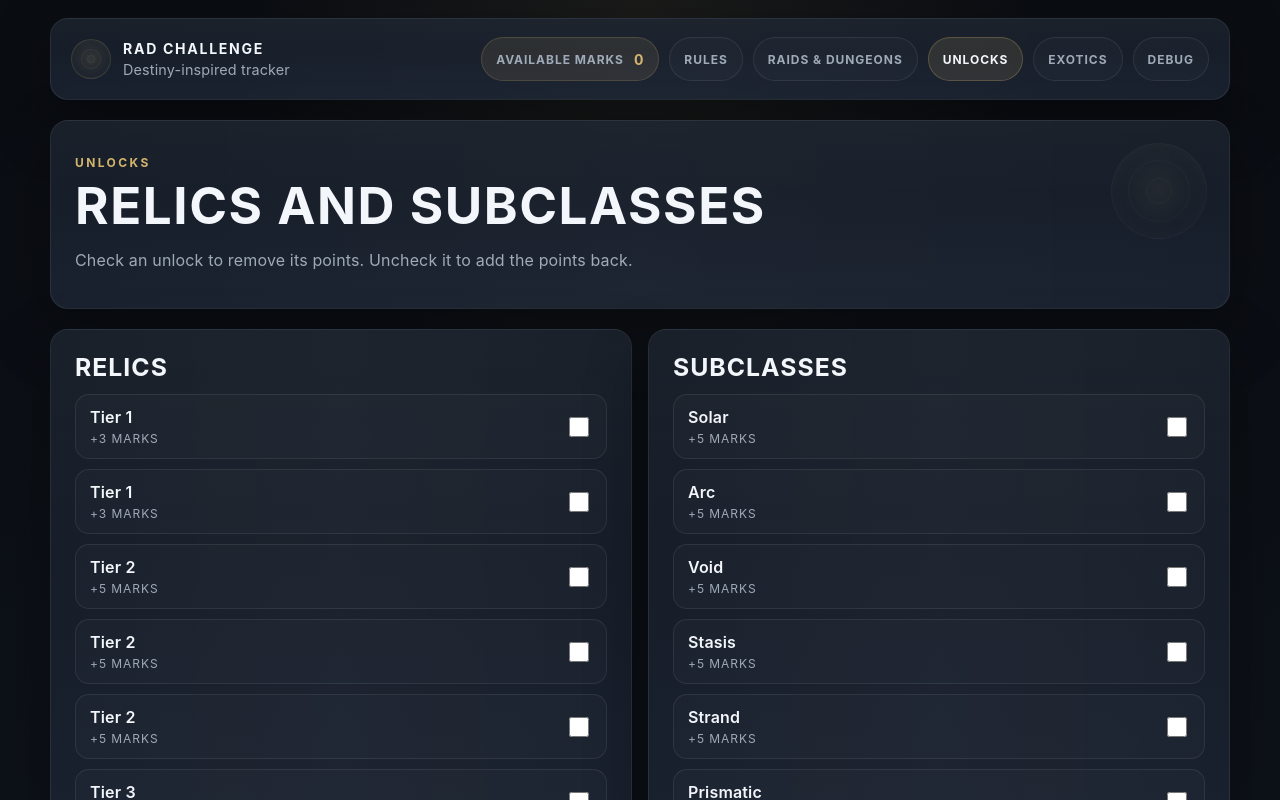
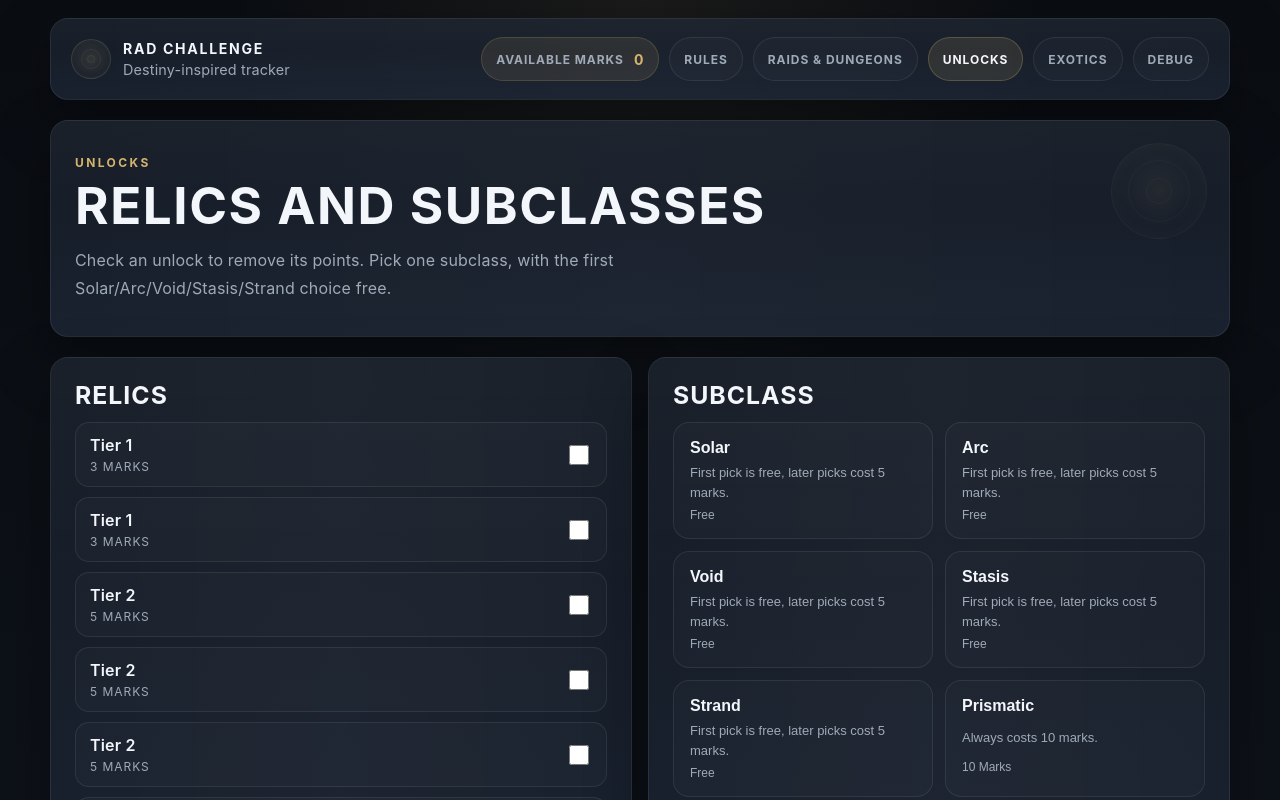
Before and after one commit to JLindstrom-US/RaD-Challenge, a React (Vite) app: page /unlocks in a window 1280 px wide. Shown: the top 800 px of the page. Built offline with nearby package versions, Linux system fonts and the light colour scheme.

Commit message:
Big Commit

```diff
--- a/src/App.jsx
+++ b/src/App.jsx
@@ -25,9 +25,9 @@
     if (!checked) return sum
     const [group, ...rest] = key.split(':')
     const index = Number(rest.join(':'))
-    const items = unlockGroups[group] || []
-    const item = items[index]
-    return item ? sum - item.cost : sum
+    if (group !== 'subclasses') return sum
+    const item = unlockGroups.subclasses[index]
+    return item ? sum - (item.name === 'Prismatic' ? 10 : item.cost) : sum
   }, 0)
 }
 
@@ -36,29 +36,22 @@
   const armorCount = Number(exotics?.armorCount || 0)
   const dismantledCount = Number(exotics?.dismantledCount || 0)
   const dualDestinyCount = Number(exotics?.dualDestinyCount || 0)
-  const weaponCost = Number(exotics?.weaponCost || 0)
-  const armorCost = Number(exotics?.armorCost || 0)
-  const dualDestinyCost = 5
-
-  return (
-    -(weaponCount * weaponCost) -
-    (armorCount * armorCost) +
-    dismantledCount +
-    -(dualDestinyCount * dualDestinyCost)
-  )
+  return -(weaponCount * 5) - (armorCount * 5) + dismantledCount - (dualDestinyCount * 5)
 }
 
 export default function App() {
   const [progress, setProgress] = useLocalState(STORAGE_KEY, {
     completions: {},
     unlocks: {},
+    subclass: {
+      selected: '',
+      freeUsed: false
+    },
     exotics: {
       weaponCount: 0,
       armorCount: 0,
       dismantledCount: 0,
       dualDestinyCount: 0,
-      weaponCost: 0,
-      armorCost: 0,
       weaponWheelUrl: 'https://example.com/exotic-weapon-wheel',
       armorWheelUrl: 'https://example.com/exotic-armor-wheel'
     },
@@ -67,6 +60,7 @@
 
   const completions = progress.completions || {}
   const unlocks = progress.unlocks || {}
+  const subclass = progress.subclass || { selected: '', freeUsed: false }
   const exotics = progress.exotics || {}
   const manualAdjust = Number(progress.manualAdjust || 0)
 
@@ -86,6 +80,13 @@
     setProgress((prev) => {
       const nextUnlocks = typeof updater === 'function' ? updater(prev.unlocks || {}) : updater
       return { ...prev, unlocks: nextUnlocks }
+    })
+  }
+
+  const setSubclass = (updater) => {
+    setProgress((prev) => {
+      const nextSubclass = typeof updater === 'function' ? updater(prev.subclass || { selected: '', freeUsed: false }) : updater
+      return { ...prev, subclass: nextSubclass }
     })
   }
 
@@ -124,6 +125,9 @@
             nav={<TopNav availableMarks={availableMarks} />}
             unlocks={unlocks}
             setUnlocks={setUnlocks}
+            subclass={subclass}
+            setSubclass={setSubclass}
+            availableMarks={availableMarks}
           />
         }
       />
--- a/src/data.js
+++ b/src/data.js
@@ -63,10 +63,26 @@
 }
 
 export const goals = [
-  { tier: 'Easy', title: 'Complete each dungeon solo without dying', description: 'Complete every dungeon solo without dying on any difficulty. Deathless completions do not have to be back-to-back.' },
-  { tier: 'Medium', title: 'Complete each raid and dungeon without dying', description: 'Complete every dungeon and raid without dying on any difficulty. Deathless completions do not have to be back-to-back.' },
-  { tier: 'Hard', title: 'Complete all Pantheons without dying', description: 'Complete all 3 Pantheons without dying on default difficulty. Deathless completions must be completed back-to-back.' },
-  { tier: 'Impossible', title: 'Complete all dungeons solo without dying', description: 'Complete all dungeons solo without dying on any difficulty. Deathless completions must be completed back-to-back.' }
+  {
+    tier: 'Easy',
+    title: 'Complete each dungeon solo without dying',
+    description: 'Complete every dungeon solo without dying on any difficulty. Deathless completions do not have to be back-to-back.'
+  },
+  {
+    tier: 'Medium',
+    title: 'Complete each raid and dungeon without dying',
+    description: 'Complete every dungeon and raid without dying on any difficulty. Deathless completions do not have to be back-to-back.'
+  },
+  {
+    tier: 'Hard',
+    title: 'Complete all Pantheons without dying',
+    description: 'Complete all 3 Pantheons without dying on default difficulty. Deathless completions must be completed back-to-back.'
+  },
+  {
+    tier: 'Impossible',
+    title: 'Complete all dungeons solo without dying',
+    description: 'Complete all dungeons solo without dying on any difficulty. Deathless completions must be completed back-to-back.'
+  }
 ]
 
 export const unlockGroups = {
@@ -80,12 +96,12 @@
     { name: 'Tier 3', cost: 10 }
   ],
   subclasses: [
-    { name: 'Solar', cost: 5 },
-    { name: 'Arc', cost: 5 },
-    { name: 'Void', cost: 5 },
-    { name: 'Stasis', cost: 5 },
-    { name: 'Strand', cost: 5 },
-    { name: 'Prismatic', cost: 10 }
+    { name: 'Solar' },
+    { name: 'Arc' },
+    { name: 'Void' },
+    { name: 'Stasis' },
+    { name: 'Strand' },
+    { name: 'Prismatic' }
   ],
   aspects: [
     { name: 'Aspect 1', cost: 5 },
--- a/src/pages/DebugPage.jsx
+++ b/src/pages/DebugPage.jsx
@@ -1,6 +1,36 @@
+import { useState } from 'react'
 import Layout from '../components/Layout'
 
 export default function DebugPage({ nav, manualAdjust, setManualAdjust, setProgress }) {
+  const [customValue, setCustomValue] = useState('')
+
+  const applyCustom = () => {
+    const n = Number(customValue)
+    if (!Number.isFinite(n)) return
+    setManualAdjust(n)
+  }
+
+  const resetEverything = () => {
+    const ok = window.confirm('Are you sure you want to reset everything? This will clear all progress and return the app to first-time defaults.')
+    if (!ok) return
+
+    localStorage.removeItem('rad-progress-v1')
+    setProgress({
+      completions: {},
+      unlocks: {},
+      exotics: {
+        weaponCount: 0,
+        armorCount: 0,
+        dismantledCount: 0,
+        dualDestinyCount: 0,
+        weaponWheelUrl: 'https://example.com/exotic-weapon-wheel',
+        armorWheelUrl: 'https://example.com/exotic-armor-wheel'
+      },
+      manualAdjust: 0
+    })
+    setCustomValue('')
+  }
+
   return (
     <Layout
       nav={nav}
@@ -9,16 +39,22 @@
       intro="Use this page to repair point totals if something was added by mistake."
     >
       <section className="panel activity-panel">
-        <h2>Manual adjustment</h2>
+        <h2>Manual point override</h2>
         <p className="section-text">Current manual adjustment: {manualAdjust}</p>
         <div className="debug-actions">
-          <button className="secondary-button" type="button" onClick={() => setManualAdjust((v) => v - 1)}>
-            Remove 1 Point
+          <label className="field">
+            <span>Override amount</span>
+            <input
+              type="number"
+              value={customValue}
+              onChange={(e) => setCustomValue(e.target.value)}
+              placeholder="Enter a point adjustment"
+            />
+          </label>
+          <button className="primary-button" type="button" onClick={applyCustom}>
+            Apply Override
           </button>
-          <button className="secondary-button" type="button" onClick={() => setManualAdjust((v) => v + 1)}>
-            Add 1 Point
-          </button>
-          <button className="danger-button" type="button" onClick={() => setProgress({ completions: {}, unlocks: {}, manualAdjust: 0 })}>
+          <button className="danger-button" type="button" onClick={resetEverything}>
             Reset Everything
           </button>
         </div>
--- a/src/pages/ExoticsPage.jsx
+++ b/src/pages/ExoticsPage.jsx
@@ -36,12 +36,8 @@
   const armorCount = Number(exotics.armorCount || 0)
   const dismantledCount = Number(exotics.dismantledCount || 0)
   const dualDestinyCount = Number(exotics.dualDestinyCount || 0)
-  const weaponCost = Number(exotics.weaponCost || 0)
-  const armorCost = Number(exotics.armorCost || 0)
 
-  const update = (patch) => {
-    setExotics((prev) => ({ ...prev, ...patch }))
-  }
+  const update = (patch) => setExotics((prev) => ({ ...prev, ...patch }))
 
   return (
     <Layout
@@ -72,14 +68,14 @@
           <CounterRow
             label="Exotic Weapons"
             value={weaponCount}
-            note={`Each costs ${weaponCost} marks`}
+            note="5 Marks each"
             onAdd={() => update({ weaponCount: weaponCount + 1 })}
             onRemove={() => update({ weaponCount: Math.max(0, weaponCount - 1) })}
           />
           <CounterRow
             label="Exotic Armor"
             value={armorCount}
-            note={`Each costs ${armorCost} marks`}
+            note="5 Marks each"
             onAdd={() => update({ armorCount: armorCount + 1 })}
             onRemove={() => update({ armorCount: Math.max(0, armorCount - 1) })}
           />
--- a/src/pages/UnlocksPage.jsx
+++ b/src/pages/UnlocksPage.jsx
@@ -4,10 +4,7 @@
 function UnlockGroup({ title, groupKey, items, unlocks, setUnlocks }) {
   const toggle = (index) => {
     const key = `${groupKey}:${index}`
-    setUnlocks((prev) => ({
-      ...prev,
-      [key]: !prev[key]
-    }))
+    setUnlocks((prev) => ({ ...prev, [key]: !prev[key] }))
   }
 
   return (
@@ -17,17 +14,19 @@
         {items.map((item, index) => {
           const key = `${groupKey}:${index}`
           const checked = Boolean(unlocks[key])
+          const isFree = item.free && item.name !== 'Prismatic'
+          const costText = isFree ? 'Free' : `${item.name === 'Prismatic' ? 10 : item.cost} Marks`
           return (
             <label className="unlock-row" key={key}>
               <span className="unlock-copy">
                 <span className="unlock-name">{item.name}</span>
-                <span className="unlock-cost">{checked ? `-${item.cost} marks` : `+${item.cost} marks`}</span>
+                <span className="unlock-cost">{costText}</span>
               </span>
               <input
                 type="checkbox"
                 checked={checked}
                 onChange={() => toggle(index)}
-                aria-label={`${item.name} ${checked ? 'remove' : 'add'} ${item.cost} marks`}
+                aria-label={`${item.name} ${checked ? 'remove' : 'add'} marks`}
               />
             </label>
           )
@@ -37,17 +36,82 @@
   )
 }
 
-export default function UnlocksPage({ nav, unlocks, setUnlocks }) {
+function SubclassGroup({ subclass, setSubclass, availableMarks }) {
+  const options = unlockGroups.subclasses
+
+  const selectSubclass = (name) => {
+    const isPrismatic = name === 'Prismatic'
+    const freeEligible = ['Solar', 'Arc', 'Void', 'Stasis', 'Strand'].includes(name)
+
+    setSubclass((prev) => {
+      const selected = prev?.selected || ''
+      const freeUsed = Boolean(prev?.freeUsed)
+
+      if (isPrismatic) {
+        return { selected: name, freeUsed }
+      }
+
+      if (!freeUsed) {
+        return { selected: name, freeUsed: true }
+      }
+
+      return { selected: name, freeUsed: true }
+    })
+  }
+
+  const currentCost = (name) => {
+    if (name === 'Prismatic') return 10
+    if (subclass.selected === name && !subclass.freeUsed && ['Solar', 'Arc', 'Void', 'Stasis', 'Strand'].includes(name)) return 0
+    if (['Solar', 'Arc', 'Void', 'Stasis', 'Strand'].includes(name)) return 5
+    return 5
+  }
+
+  return (
+    <section className="panel activity-panel">
+      <h2>Subclass</h2>
+      <div className="choice-grid">
+        {options.map((item) => {
+          const selected = subclass.selected === item.name
+          const cost = currentCost(item.name)
+          const freeEligible = ['Solar', 'Arc', 'Void', 'Stasis', 'Strand'].includes(item.name)
+          const label = item.name === 'Prismatic' ? '10 Marks' : freeEligible && !subclass.freeUsed && !selected ? 'Free' : `${cost} Marks`
+
+          return (
+            <button
+              key={item.name}
+              type="button"
+              className={`choice-card ${selected ? 'selected' : ''}`}
+              onClick={() => selectSubclass(item.name)}
+              aria-pressed={selected}
+            >
+              <span className="choice-label">{item.name}</span>
+              <span className="choice-description">
+                {item.name === 'Prismatic'
+                  ? 'Always costs 10 marks.'
+                  : freeEligible
+                    ? 'First pick is free, later picks cost 5 marks.'
+                    : 'Costs 5 marks.'}
+              </span>
+              <span className="choice-note">{label}</span>
+            </button>
+          )
+        })}
+      </div>
+    </section>
+  )
+}
+
+export default function UnlocksPage({ nav, unlocks, setUnlocks, subclass, setSubclass, availableMarks }) {
   return (
     <Layout
       nav={nav}
       eyebrow="Unlocks"
       title="Relics and Subclasses"
-      intro="Check an unlock to remove its points. Uncheck it to add the points back."
+      intro="Check an unlock to remove its points. Pick one subclass, with the first Solar/Arc/Void/Stasis/Strand choice free."
     >
       <section className="unlock-grid">
         <UnlockGroup title="Relics" groupKey="relics" items={unlockGroups.relics} unlocks={unlocks} setUnlocks={setUnlocks} />
-        <UnlockGroup title="Subclasses" groupKey="subclasses" items={unlockGroups.subclasses} unlocks={unlocks} setUnlocks={setUnlocks} />
+        <SubclassGroup subclass={subclass} setSubclass={setSubclass} availableMarks={availableMarks} />
         <UnlockGroup title="Aspects" groupKey="aspects" items={unlockGroups.aspects} unlocks={unlocks} setUnlocks={setUnlocks} />
         <UnlockGroup title="Fragments" groupKey="fragments" items={unlockGroups.fragments} unlocks={unlocks} setUnlocks={setUnlocks} />
       </section>
--- a/src/styles.css
+++ b/src/styles.css
@@ -810,3 +810,27 @@
   font-size: 12px;
   font-weight: 700;
 }
+
+.choice-note {
+  font-size: 12px;
+  color: var(--muted);
+}
+
+.unlock-cost {
+  color: var(--muted);
+  font-size: 12px;
+  letter-spacing: 0.08em;
+  text-transform: uppercase;
+}
+
+.debug-actions {
+  display: grid;
+  gap: 12px;
+}
+
+@media (min-width: 760px) {
+  .debug-actions {
+    grid-template-columns: 1fr auto auto;
+    align-items: end;
+  }
+}
```
Also changed, not shown: src/pages/RulesPage.jsx (+13 -18 lines).
